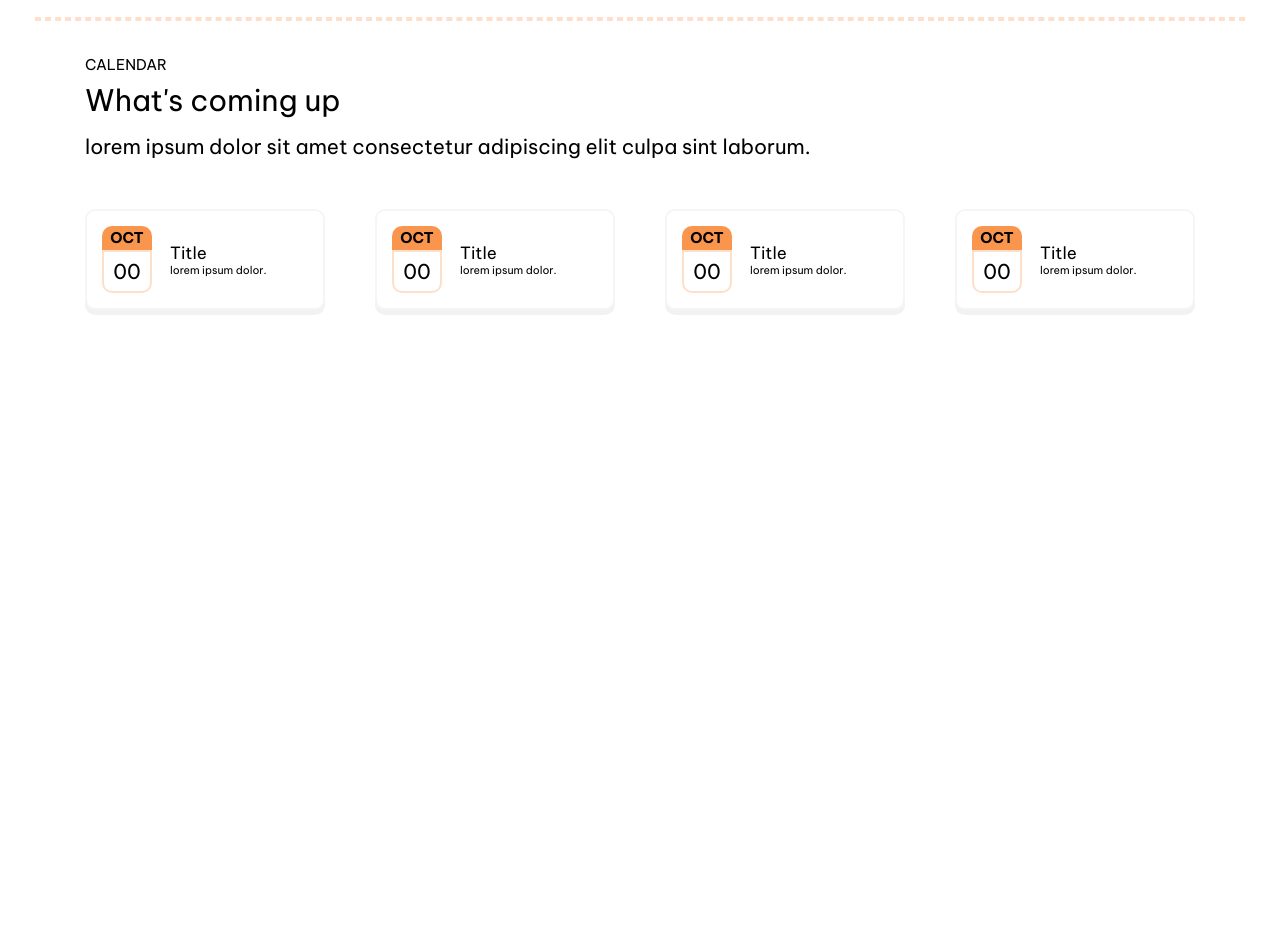
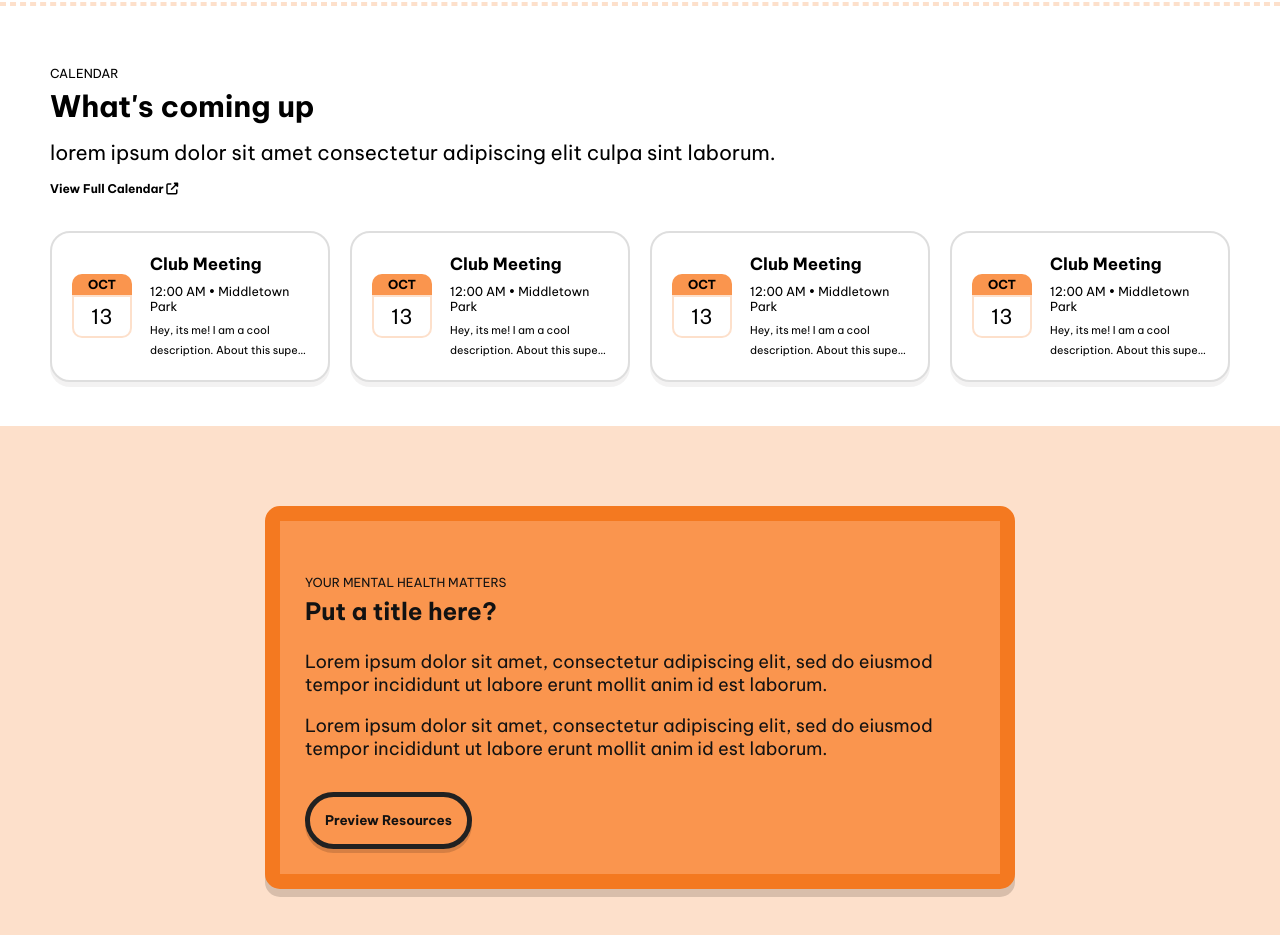
Before and after one commit to nicolegodot0209/nicolegodot0209.github.io, a plain HTML site: page index.html in a window 1280 px wide. Shown: the part 1217-2152 px from the top of the page. Before the commit the page ends 1562 px from the top, so only its background shows below. Drawn offline with Linux system fonts and the light colour scheme.

Commit message:
added two more sections

```diff
--- a/base.css
+++ b/css/base.css
@@ -5,7 +5,7 @@
 :root {
   --black: #121212;
   --light-black: #212121;
-  --light-gray: #f5f5f5;
+  --light-gray: #dedede;
   --light-orange1: #fde0cb;
   --light-orange2: #fa954e;
   --orange: #f47920;
@@ -56,6 +56,14 @@ button:hover { cursor: pointer; } /* All buttons should change cursor */
     background-color: var(--orange);
   }
 }
+/* Button */
+.standard_button {
+  padding: 15px;
+  font-weight: bold;
+  border-radius: 30px;
+  box-shadow: 0 4px 0 rgba(28, 16, 8, 0.16);
+  transition: background-color var(--transition), font-size var(--transition)
+}
 
 /* Header Sizing/Styling */
 h1 { font-size: clamp(1.75rem, 2.5vmin + 1rem, 4rem); font-weight: bold; }
@@ -65,5 +73,5 @@ h2 { font-size: clamp(1.5rem, 2.0vmin + 0.85rem, 3rem); }
 h3 { font-size: clamp(1.25rem, 1.5vmin + 0.75rem, 2.25rem); }
 h4 { font-size: clamp(1.1rem, 1.25vmin + 0.65rem, 1.75rem); }
 h5 { font-size: clamp(1.0rem, 1.0vmin + 0.55rem, 1.4rem); }
-h6 { font-size: clamp(0.875rem, 0.85vmin + 0.5rem, 1.15rem); }
+h6 { font-size: clamp(0.775rem, 0.75vmin + 0.4rem, 1.05rem); }
 p {font-size: clamp(12px, 1.25vmin + 8px, 20px); }
--- a/home.css
+++ b/css/home.css
@@ -49,7 +49,6 @@
       color: var(--white);
       background-color: var(--black);
       border: none;
-      transition: background-color var(--transition), font-size var(--transition);
 
       &:hover {
         background-color: var(--light-black);
@@ -224,12 +223,9 @@
   & button {
     margin-top: 10px;
     margin-right: 10px;
-    padding: 15px;
-    font-weight: bold;
     color: var(--white);
     background-color: var(--black);
     border: 5px solid var(--black);
-    border-radius: 30px;
     opacity: 0;
 
     transition: background-color var(--transition), border var(--transition);
@@ -302,7 +298,6 @@
   left: 0;
 
   width: 100%;
-  padding: 35px;
   box-sizing: border-box;
   background-color: var(--white);
 }
@@ -318,10 +313,11 @@ hr {
   justify-content: center;
   align-items: flex-start;
   gap: 50px;
-  width: 100%;
-  margin-top: 40px;
-  padding-bottom: 60px;
+  width: 80%;
+  padding: 60px 0px;
+
   opacity: 1;
+  margin-inline: auto;
 
   /* Content Default */
   & h2 { margin-bottom: -10px; }
@@ -347,8 +343,7 @@ hr {
   }
 }
 
-/* Individual info cards */
-.info {
+.info { /* Individual info cards */
   max-width: 300px;
   padding: 30px;
 
@@ -369,78 +364,146 @@ hr {
 
 /* Calendar */
 .calendar_section {
+  margin: 60px 50px;
+
   & h6 { margin-bottom: -18px; }
-  & h2 { margin-bottom: -12px; }
-  & h4 { margin-bottom: 50px; }
-  margin: 0px 50px;
+  & h2 { margin-bottom: -12px; font-weight: bold;}
+  & h4 { margin-bottom: 12px; }
+  & a {
+    display: inline-block;
+    margin-bottom: 50px;
+    font-size: 12px;
+    font-weight: bold;
+    color: black;
+    text-decoration: none;
+
+    &:hover { text-decoration: underline; }
+  }
 }
 
-.event_section {
-  display: flex;
-  flex-direction: row;
-  justify-content: center;
+.event_list {
+  display: grid;
+  grid-template-columns: repeat(4, 1fr);
+  grid-template-rows: repeat(1, 15vh);
+
+  align-items: center;
+  gap: 20px;
+  width: 100%;
   justify-items: center;
-  align-items: flex-start;
-  height: auto;
-  gap: 50px;
 
+  /* Orders the animations */
+  &.visible {
+    & .event { animation: fade 0.75s ease-in-out forwards; }
+    & > .event:nth-child(1) { animation-delay: 0s; }
+    & > .event:nth-child(2) { animation-delay: 0.5s; }
+    & > .event:nth-child(3) { animation-delay: 1s; }
+    & > .event:nth-child(4) { animation-delay: 1.5s; }
+  }
   /* Sizing */
   @media (max-width: 900px) {
     display: grid;
     grid-template-columns: repeat(2, 1fr);
     grid-template-rows: repeat(2, 15vh);
-
-    & .event {
-      width: 50%;
-    }
   }
 }
 
 .event {
+  display: flex;
+  align-items: center;
+  width: 100%;
+  padding: 20px;
   background-color: var(--white);
-  border-radius: 10px;
   border: 2px solid var(--light-gray);
+  border-radius: 20px;
   box-shadow: 0 5px 0 rgba(28, 16, 8, 0.05);
-  display: flex;
-  padding: 15px;
-  height: auto;
-  width: 20%;
-  align-items: center;
-  transition: transform var(--transition), box-shadow var(--transition);
+  opacity: 0;
+  transition: translate var(--transition), box-shadow var(--transition);
+  translate: 0 0;
 
   /* Hover State */
   &:hover {
-    transform: translateY(-5px);
     box-shadow: 0 10px 0 rgba(28, 16, 8, 0.05);
-    cursor: pointer;
+    translate: 0 -5px;
   }
+  @media (max-width: 950px) { width: 100%; } /* Sizing */
+}
 
-  /* Children */
-  & .date {
-    width: 50px;
-    text-align: center;
-    margin-right: 18px;
+.event .date {
+  width: 60px;
+  margin-right: 18px;
+  text-align: center;
+  flex-shrink: 0;
+}
+.event .month {
+  margin: 0;
+  padding: 3px 5px;
+  font-weight: bold;
+  background-color: var(--light-orange2);
+  border-radius: 10px 10px 0px 0px;
+  text-transform: uppercase;
+}
 
-    & .month {
-      background-color: var(--light-orange2);
-      margin: 0px;
-      padding: 2.5px 5px;
-      font-weight: bold;
-      border-radius: 10px 10px 0px 0px;
-    }
-    & .day {
-      margin: 0px;
-      background-color: var(--white);
-      padding: 7px 0px;
-      border-radius: 0px 0px 10px 10px;
-      border: var(--light-orange1) solid 2px;
-    }
+.event .day {
+  margin: 0;
+  padding: 7px 0px;
+  background-color: var(--white);
+  border: var(--light-orange1) solid 2px;
+  border-radius: 0px 0px 10px 10px;
+}
+
+  /* Event Info */
+.event .event_info {
+  text-align: left;
+  /* Aligns the description vertically with the calendar date */
+  & .event_title { margin: 0 0 10px; font-weight: bold; }
+  & .event_details { margin: 0;}
+  & .event_desc {
+
+    display: -webkit-box;
+    max-height: 40px;
+    margin: 6px 0 0;
+    font-size: clamp(0.675rem, 0.65vmin + 0.3rem, 0.95rem);
+
+    line-height: 20px;
+    -webkit-box-orient: vertical;
+    -webkit-line-clamp: 2;
+    overflow: hidden;
+
+    @media (max-width: 950px) { display: none; } /* Sizing */
   }
+}
 
-  & .event_desc {
-    & :is(h5, h6) { margin: 0; }
-    & h6 {
-      font-size: clamp(0.675rem, 0.65vmin + 0.3rem, 0.95rem);
+/* Mental Health Section */
+.mental_health_section {
+  height: auto;
+  margin: 0;
+  padding: 80px 150px;
+  background-color: var(--light-orange1);
+}
+
+.mental_health_section .section_text {
+  max-width: 750px;
+  margin: 0px auto;
+  padding: 25px;
+  box-sizing: border-box;
+  color: var(--black);
+  background-color: var(--light-orange2);
+  border: 15px solid var(--orange);
+  border-radius: 15px;
+  box-shadow: var(--box-shadow);
+  margin-inline: auto;
+
+  & h6 { margin-bottom: -18px; }
+  & h3 { font-weight: bold;}
+  & p { margin-bottom: 12px; font-weight: normal;}
+  & button {
+    color: var(--black);
+    background-color: transparent;
+    border: 5px solid var(--light-black);
+    /* Hover State */
+    &:hover {
+      color: var(--white);
+      background-color: var(--light-black);
     }
   }
 }
--- a/index.html
+++ b/index.html
@@ -4,8 +4,8 @@
     <meta charset="UTF-8">
     <meta name="viewport" content="width=device-width, initial-scale=1">
     <title>My Website</title>
-    <link rel="stylesheet" href="base.css">
-    <link rel="stylesheet" href="home.css">
+    <link rel="stylesheet" href="css/base.css">
+    <link rel="stylesheet" href="css/home.css">
     <script src="https://kit.fontawesome.com/1a99a24fea.js" crossorigin="anonymous"></script>
 </head>
 
@@ -37,8 +37,8 @@
       <h3>Stay connected with important dates, discover
         clubs and opportunities, and find support
         when you need it.</h3>
-      <button>Explore the Calendar  <i class="fa-solid fa-up-right-from-square"></i></button>
-      <button>Find Support</button>
+      <button class="standard_button">Explore the Calendar  <i class="fa-solid fa-up-right-from-square"></i></button>
+      <button class="standard_button">Find Support</button>
     </div>
 
     <div class="hero_photo_cont">
@@ -81,57 +81,42 @@
       <h6>CALENDAR</h6>
       <h2>What's coming up</h2>
       <h4>lorem ipsum dolor sit amet consectetur adipiscing elit culpa sint laborum.</h4>
+      <a href="#">View Full Calendar <i class="fa-solid fa-up-right-from-square"></i></a>
 
-      <div class="event_section">
-        <div class="event">
+      <!-- JS loads the cards into here-->
+      <div class="event_list scroll-reveal" id="event_list"></div>
+
+      <!-- Template for the event cards-->
+      <template id="event_template">
+        <button class="event">
           <div class="date">
-            <h6 class="month">OCT</h6>
-            <h4 class="day">00</h4>
+            <h6 class="month">Oct</h6>
+            <h4 class="day">13</h4>
           </div>
-          <div class="event_desc">
-            <h5>Title</h5>
-            <h6>lorem ipsum dolor.</h6>
+          <div class="event_info">
+            <h5 class="event_title">Title</h5>
+            <h6 class="event_details">3:00 PM • Class 123</h6>
+            <p class="event_desc">Insert a super cool description that gets cut off by the width of the screen!</p>
           </div>
-        </div>
+        </button>
+      </template>
+    </div>
 
-        <div class="event">
-          <div class="date">
-            <h6 class="month">OCT</h6>
-            <h4 class="day">00</h4>
-          </div>
-          <div class="event_desc">
-            <h5>Title</h5>
-            <h6>lorem ipsum dolor.</h6>
-          </div>
-        </div>
+    <div class="mental_health_section">
 
-        <div class="event">
-          <div class="date">
-            <h6 class="month">OCT</h6>
-            <h4 class="day">00</h4>
-          </div>
-          <div class="event_desc">
-            <h5>Title</h5>
-            <h6>lorem ipsum dolor.</h6>
-          </div>
-        </div>
-
-        <div class="event">
-          <div class="date">
-            <h6 class="month">OCT</h6>
-            <h4 class="day">00</h4>
-          </div>
-          <div class="event_desc">
-            <h5>Title</h5>
-            <h6>lorem ipsum dolor.</h6>
-          </div>
-        </div>
-
+      <div class="section_text">
+        <h6>YOUR MENTAL HEALTH MATTERS</h6>
+        <h3>Put a title here?</h3>
+        <p>Lorem ipsum dolor sit amet, consectetur adipiscing elit, sed do eiusmod tempor incididunt ut labore erunt mollit anim id est laborum.</p>
+        <p>Lorem ipsum dolor sit amet, consectetur adipiscing elit, sed do eiusmod tempor incididunt ut labore erunt mollit anim id est laborum.</p>
+        <br>
+        <button class="standard_button">Preview Resources</button>
       </div>
     </div>
   </div>
 
 
-  <script src="script.js"></script>
+  <script src="js/script.js"></script>
+  <script src="js/home.js"></script>
   </body>
 </html>
--- a/script.js
+++ b/js/home.js
@@ -1,4 +1,53 @@
-//// Nav bar
+// Event Cards
+
+const exampleEvent = {
+    "title": "Club Meeting",
+    "month": 10,
+    "day": 13,
+    "time": '12:00 AM',
+    "location": 'Middletown Park',
+    "description": `Hey, its me!
+    I am a cool description.
+    About this super cool event that doesnt actually exist but we will pretend it does for the sake of the website.`,
+  };
+
+function addEventCard(eventInfo) {
+    // Get the event card to modify and list to add to
+    const template = document.getElementById("event_template");
+    const eventList = document.getElementById("event_list");
+    const card = template.content.cloneNode(true);
+
+
+    let monthNumber = new Date(0, eventInfo.month - 1);
+    let monthName = Intl.DateTimeFormat('en-US', { month: 'short' }).format(monthNumber);
+
+    card.querySelector(".event_title").textContent = eventInfo.title;
+    card.querySelector(".month").textContent = monthName;
+    card.querySelector(".day").textContent = eventInfo.day;
+    card.querySelector(".event_details").textContent = eventInfo.time + " • " + eventInfo.location;
+    card.querySelector(".event_desc").textContent = eventInfo.description;
+
+
+    eventList.appendChild(card);
+}
+
+addEventCard(exampleEvent);
+addEventCard(exampleEvent);
+addEventCard(exampleEvent);
+addEventCard(exampleEvent);
+
+
+
+
+
+
+
+
+
+
+
+
+// Navbar
 const nav_bar = document.getElementById('nav_bar');
 const menuButton = document.getElementById('menu_button');
 const navButtons = document.getElementById('nav_buttons')
@@ -24,7 +73,7 @@ function closeMenu() {
 
 menuButton.addEventListener('click', menuButtonToggled);
 
-//// Search bar
+// Search bar
 
 const searchButton = document.getElementById('search_button');
 const searchInput = document.getElementById('search_input');
@@ -52,11 +101,9 @@ function closeSearch() {
 }
 searchButton.addEventListener('click', searchButtonToggled);
 
-//// Scrolling
-
+// Scrolling
 let lastScrollY = window.scrollY;
 let lastScrollDir = 0;
-
 window.addEventListener('scroll', () => {
   const currentScrollY = window.scrollY;
 
@@ -72,26 +119,5 @@ window.addEventListener('scroll', () => {
         nav_bar.classList.remove('scrollingDown');
     }
   }
-
   lastScrollY = currentScrollY;
 });
-
-//// Animation
-const elements = document.querySelectorAll(".scroll-reveal");
-const observer = new IntersectionObserver((entries) => {
-  entries.forEach((entry) => {
-    if (entry.isIntersecting) {
-      entry.target.classList.add("visible");
-
-      // Stop watching this element so it only animates once.
-      observer.unobserve(entry.target);
-    }
-  });
-}, {
-    threshold: 0.3
-});
-
-// Start watching each element separately.
-elements.forEach((element) => {
-  observer.observe(element);
-});
--- /dev/null
+++ b/js/script.js
@@ -0,0 +1,19 @@
+//// Animation
+const elements = document.querySelectorAll(".scroll-reveal");
+const observer = new IntersectionObserver((entries) => {
+  entries.forEach((entry) => {
+    if (entry.isIntersecting) {
+      entry.target.classList.add("visible");
+
+      // Stop watching this element so it only animates once.
+      observer.unobserve(entry.target);
+    }
+  });
+}, {
+    threshold: 0.35
+});
+
+// Start watching each element separately.
+elements.forEach((element) => {
+  observer.observe(element);
+});
```
